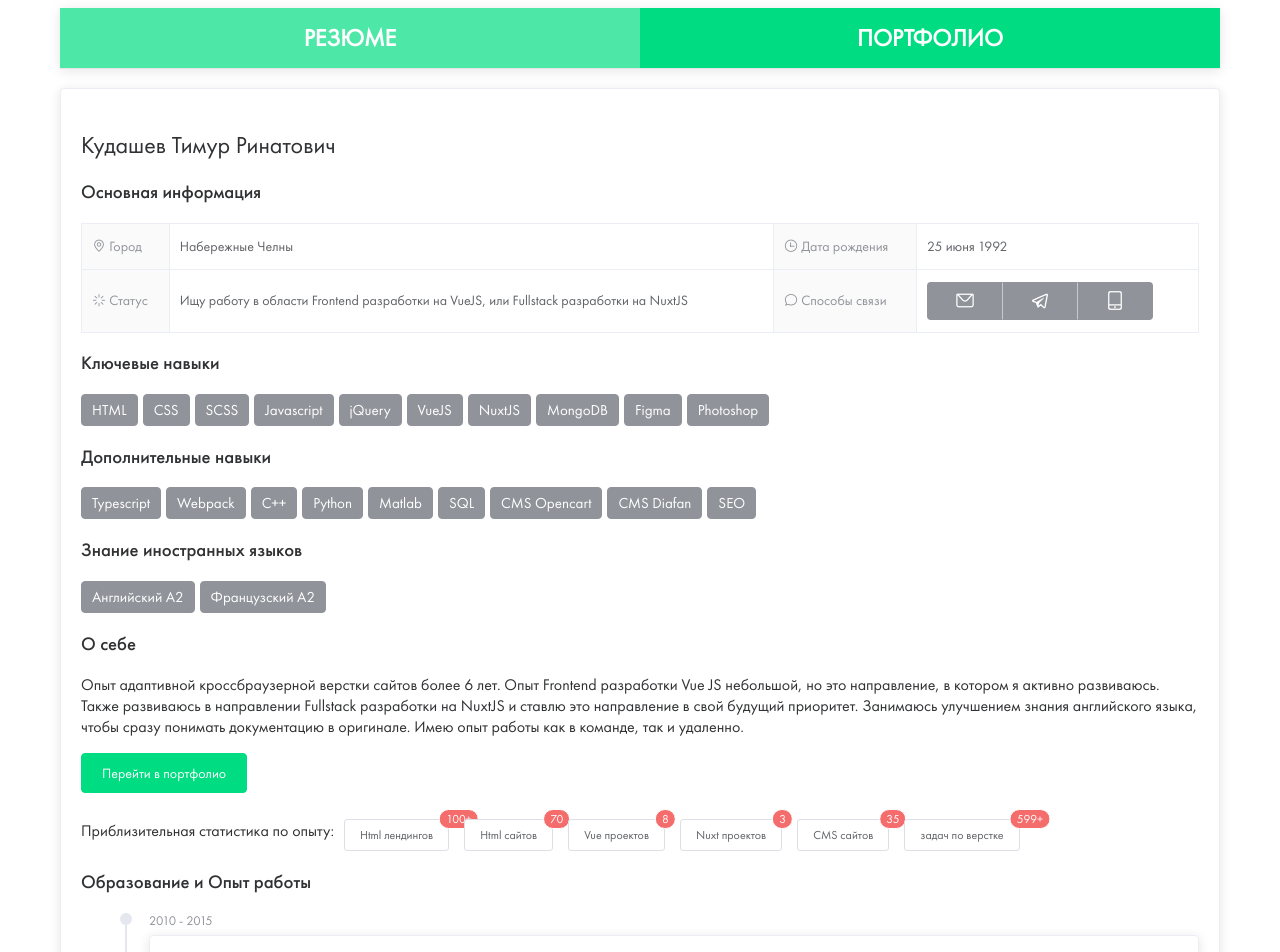
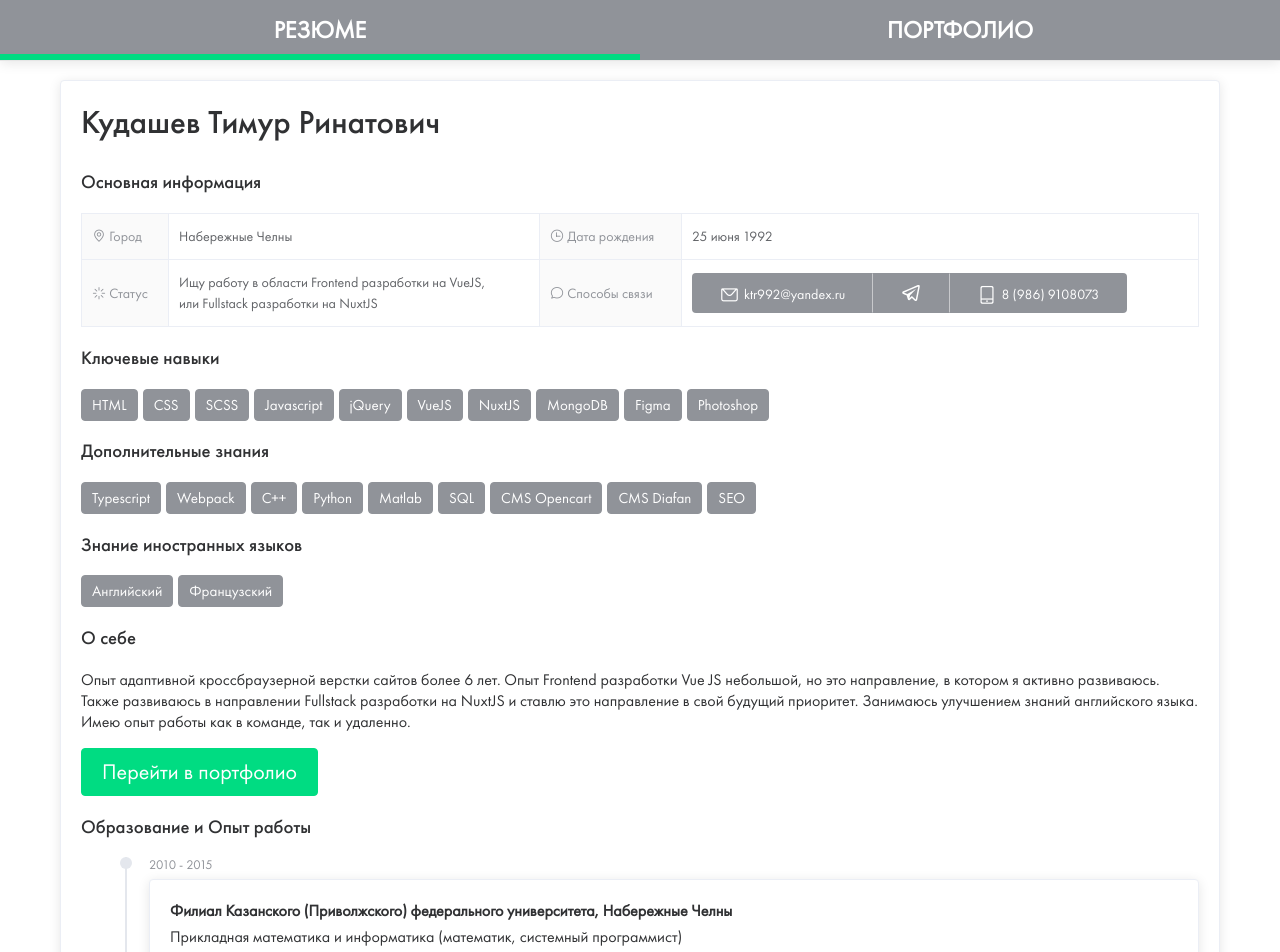
Before and after one commit to ktr92/nuxtresume, a Nuxt app: page / in a window 1280 px wide. Shown: the top 952 px of the page. Built offline with nearby package versions, Linux system fonts and the light colour scheme.

Commit message:
make it better

```diff
--- a/assets/scss/main.scss
+++ b/assets/scss/main.scss
@@ -28,6 +28,7 @@
   font-style: normal;
   font-display: swap;
 }
+
 @font-face {
   font-family: 'Futura PT Book';
   src: url('~/assets/fonts/FuturaPT-Book.woff') format('woff');
@@ -36,7 +37,9 @@
   font-display: swap;
 }
 
-
+body {
+  margin: 0;
+}
 
 * {
   font-family: 'Futura PT Book';
@@ -47,13 +50,16 @@
 p {
   font-size: 16px;
 }
+
 h3 {
   font-family: 'Futura PT';
 }
+
 a {
   color: inherit;
   text-decoration: none;
 }
+
 .projects__header {
   display: flex;
   align-items: center;
@@ -71,10 +77,12 @@ a {
 
   display: inline-block;
   text-align: center;
+
   * {
     display: inline-block;
     vertical-align: middle;
   }
+
   img {
     width: 20px;
     max-width: 100%;
@@ -82,23 +90,25 @@ a {
     filter: grayscale(100%);
     margin-right: 0px;
   }
+
   span {
     font-size: 13px;
-    }
+  }
 }
-.projects__header:hover  .tags-images img{
+
+.projects__header:hover .tags-images img {
   filter: grayscale(0);
 }
 
 .projects__images {
-   display: flex;
-   align-items: center;
+  display: flex;
+  align-items: center;
 }
 
 .tags-images {
   padding-left: 15px;
   display: flex;
-   align-items: center;
+  align-items: center;
 }
 
 .projects__item {
@@ -117,8 +127,30 @@ a {
   width: 100px;
   display: inline-block;
 }
+
 span.projects__title {
   font-family: 'Futura PT';
+}
+
+h1 {
+  font-size: 33px;
+  margin-top: 0;
+  font-family: "Futura PT";
+}
+
+.el-button i {
+  vertical-align: middle;
+}
+
+.el-button small {
+  line-height: 1;
+  display: inline-block;
+  vertical-align: middle;
+  font-size: 14px;
+}
+
+b {
+  font-weight: bold;
 }
 
 @media (min-width: 1024px) {
--- a/assets/scss/partials/_elcustom.scss
+++ b/assets/scss/partials/_elcustom.scss
@@ -4,14 +4,15 @@
 
 
 .el-button a {
-    letter-spacing: .2rem;
-    font-size: 18px;
-    padding: 10px 25px;
+  letter-spacing: .2rem;
+  font-size: 18px;
+  padding: 10px 25px;
 }
 
 .el-tag {
   font-size: 15px;
 }
+
 .el-menu.el-menu--horizontal {
   box-shadow: 0 2px 12px 0 rgb(0 0 0 / 10%);
 }
@@ -20,9 +21,84 @@
   color: #FFF;
   background-color: $green;
   border-color: $green;
- }
+}
+
 .el-button--primary:hover {
   color: #FFF;
   background-color: $greenhover;
   border-color: $greenhover;
- }
+}
+
+.el-timeline-item__content h4 {
+  font-weight: bold;
+  font-size: 16px;
+  margin: 0 0 5px 0;
+}
+
+.el-timeline-item__content p {
+  margin: 0 0 10px 0;
+}
+
+.el-descriptions-row .el-button a {
+  padding: 0;
+}
+
+.el-button-group>.el-button {
+  font-size: 19px;
+  padding: 8px 27px;
+}
+
+.el-button-group>.el-button img {
+  width: 22px;
+  height: 22px;
+  line-height: 1;
+  display: inline-block;
+  vertical-align: top;
+}
+
+.el-tag {
+  margin-right: 5px;
+}
+
+.badge {
+  margin-top: 10px;
+  margin-right: 5px;
+}
+
+.description span {
+  display: inline-block;
+  vertical-align: sub;
+  padding-right: 10px;
+}
+
+sup.el-badge__content.el-badge__content--undefined.is-fixed {
+  transform: none;
+  right: 0;
+  left: 0;
+  width: min-content;
+  margin: auto;
+  top: -11px
+}
+
+a .el-button {
+  font-size: 22px;
+}
+
+.el-badge .el-button {
+  font-size: 14px;
+}
+
+.el-header {
+  padding: 0;
+}
+
+button.el-button.el-button--info span {
+  line-height: 1;
+}
+
+button.el-button.el-button--info span.contact {
+  display: inline-block;
+  vertical-align: middle;
+  font-size: 13px;
+  line-height: 1;
+}
--- a/components/TheHeader.vue
+++ b/components/TheHeader.vue
@@ -23,9 +23,9 @@ export default {
     height: 60px;
     line-height: 60px;
     margin: 0;
-    border-bottom: 2px solid #fff;
+    border-bottom: 6px solid #fff;
     color: #fff;
-    background: #00dc82;
+    background: #909399;
     width: 50%;
     text-align: center;
     font-size: 24px;
@@ -34,7 +34,10 @@ export default {
 }
 .el-menu--horizontal>.el-menu-item:hover, .el-menu--horizontal>.el-menu-item:focus, .el-menu--horizontal>.el-menu-item.is-active {
   color: #FFF;
-    background-color: #4de7a8;
-    border-color: #4de7a8;
+    background-color: #909399;
+    border-color: #00dc82;
+}
+.el-header {
+  padding: 0;
 }
 </style>
--- a/layouts/default.vue
+++ b/layouts/default.vue
@@ -1,12 +1,16 @@
 <template>
-  <el-container>
-    <el-header>
+  <div>
+     <el-header>
       <TheHeader />
     </el-header>
+   <el-container>
     <el-main>
       <Nuxt />
     </el-main>
   </el-container>
+  </div>
+
+
 </template>
 
 <script>
--- a/pages/index.vue
+++ b/pages/index.vue
@@ -4,7 +4,6 @@
       <h1>Кудашев Тимур Ринатович</h1>
       <h3>Основная информация</h3>
            <el-descriptions class="margin-top" title="" :column="2"  border>
-
             <el-descriptions-item>
               <template slot="label">
                 <i class="el-icon-location-outline"></i>
@@ -24,7 +23,7 @@
                 <i class="el-icon-loading"></i>
                 Статус
               </template>
-              Ищу работу в области Frontend разработки на VueJS, или Fullstack разработки на NuxtJS
+              Ищу работу в области Frontend разработки на VueJS, <br/> или Fullstack разработки на NuxtJS
             </el-descriptions-item>
             <el-descriptions-item>
               <template slot="label">
@@ -32,9 +31,9 @@
                Способы связи
               </template>
           <el-button-group>
-            <el-button type="info" icon="el-icon-message" @click="email"></el-button>
+            <el-button type="info" icon="el-icon-message" @click="email"><small>{{ emailvalue }} </small></el-button>
             <el-button type="info" @click="telegram"><img src="~/assets/img/tg.svg" alt=""></el-button>
-            <el-button type="info" icon="el-icon-mobile-phone" @click="call"></el-button>
+            <el-button type="info" icon="el-icon-mobile-phone" @click="call"><small>{{ phonevalue }}</small></el-button>
           </el-button-group>
        </el-descriptions-item>
       </el-descriptions>
@@ -52,7 +51,7 @@
         </el-tag>
       </div>
 
-      <h3>Дополнительные навыки</h3>
+      <h3>Дополнительные знания</h3>
       <div class="tag-group">
         <span class="tag-group__title"></span>
         <el-tag
@@ -78,33 +77,32 @@
 
       <h3>О себе</h3>
       <div class="description">
-      <p>Опыт адаптивной кроссбраузерной верстки сайтов более 6 лет. Опыт Frontend разработки Vue JS небольшой, но это направление, в котором я активно развиваюсь. Также развиваюсь в направлении Fullstack разработки на NuxtJS и ставлю это направление в свой будущий приоритет. Занимаюсь улучшением знания английского языка, чтобы сразу понимать документацию в оригинале. Имею опыт работы как в команде, так и удаленно.</p>
+      <p>Опыт адаптивной кроссбраузерной верстки сайтов более 6 лет. Опыт Frontend разработки Vue JS небольшой, но это направление, в котором я активно развиваюсь. Также развиваюсь в направлении Fullstack разработки на NuxtJS и ставлю это направление в свой будущий приоритет. Занимаюсь улучшением знаний английского языка. Имею опыт работы как в команде, так и удаленно.</p>
 
-      <NuxtLink to="/projects"><el-button type="primary">Перейти в портфолио</el-button></NuxtLink>
+     <!--
       <p><span> Приблизительная статистика по опыту: </span>
-        <el-badge :value="120" :max="100" class="badge">
-          <el-button size="small">Html лендингов</el-button>
+        <el-badge :value="150" :max="100" class="badge">
+          <el-button size="small">HTML CSS JS сайтов</el-button>
         </el-badge>
-        <el-badge :value="70" :max="99" class="badge">
-          <el-button size="small">Html сайтов</el-button>
-        </el-badge>
+
         <el-badge :value="8" :max="99" class="badge">
           <el-button size="small">Vue проектов</el-button>
         </el-badge>
         <el-badge :value="3" :max="99" class="badge">
           <el-button size="small">Nuxt проектов</el-button>
         </el-badge>
-        <el-badge :value="35" :max="99" class="badge">
+        <el-badge :value="35" :max="30" class="badge">
           <el-button size="small">CMS сайтов</el-button>
         </el-badge>
 
-        <el-badge :value="999" :max="599" class="badge">
-          <el-button size="small">задач по верстке</el-button>
+        <el-badge :value="9999" :max="500" class="badge">
+          <el-button size="small">мелкие доработки</el-button>
         </el-badge>
 
-      </p>
+      </p> -->
       </div><!-- /.description -->
 
+      <NuxtLink to="/projects"><el-button type="primary">Перейти в портфолио</el-button></NuxtLink>
 
       <h3>Образование и Опыт работы</h3>
 
@@ -120,7 +118,7 @@
           <el-timeline-item timestamp="2015 - 2018" placement="top" >
             <el-card>
               <h4>VELVETMEDIA, веб-студия г. Набережные Челны</h4>
-              <p>Верстка сайтов. Интеграция сайтов на CMS Diafan, Wordpress. Оптимизация, поддержка работы сайтов. Выполнение комплекса работ по технической части.</p>
+              <p>Верстка HTML CSS JS. Интеграция сайтов на CMS Diafan, Wordpress. Оптимизация, поддержка работы сайтов. Выполнение всего комплекса работ по технической части.</p>
               <span class="el-tag el-tag--light">Верстальщик, программист</span>
             </el-card>
           </el-timeline-item>
@@ -150,6 +148,8 @@
 export default {
   data() {
     return {
+      emailvalue: "ktr992@yandex.ru",
+      phonevalue: '8 (986) 9108073',
       skills: [
           { type: 'info', label: 'HTML' },
           { type: 'info', label: 'CSS' },
@@ -175,8 +175,8 @@ export default {
           { type: 'info', label: 'SEO' },
         ],
       langs: [
-          { type: 'info', label: 'Английский А2' },
-          { type: 'info', label: 'Французский А2' },
+          { type: 'info', label: 'Английский' },
+          { type: 'info', label: 'Французский' },
         ],
 
 
@@ -190,7 +190,7 @@ export default {
       location.href='//tttttt.me/ktr992'
     },
     email() {
-      location.href='mailto:ktr992@yandex.ru'
+      location.href=`mailto:${this.email}`
     },
 
   }
@@ -203,42 +203,6 @@ export default {
     color: $green;
     text-decoration: underline;
   }
-   .el-timeline-item__content h4 {
-    font-weight: bold;
-    font-size: 16px;
-    margin: 0 0 5px 0;
-  }
-  .el-timeline-item__content p {
-    margin: 0 0 10px 0;
-  }
 
- .el-descriptions-row .el-button a {
-   padding: 0;
- }
-.el-button-group>.el-button  {
-  font-size: 20px;
-      padding: 8px 27px;
-}
-.el-button-group>.el-button img {
- width: 20px;
-    height: 20px;
-    line-height: 1;
-    display: inline-block;
-    vertical-align: top;
-}
-.el-tag {
-  margin-right: 5px;
-}
-.badge {
-  margin-top: 10px;
-  margin-right: 15px;
-}
-.description span {
-  display: inline-block;
-  vertical-align: middle;
-  padding-right: 10px;
-}
-sup.el-badge__content.el-badge__content--undefined.is-fixed {
-  right: 32px !important;
-}
+
 </style>
```
Also changed, not shown: pages/projects.vue (+3 -5 lines).
